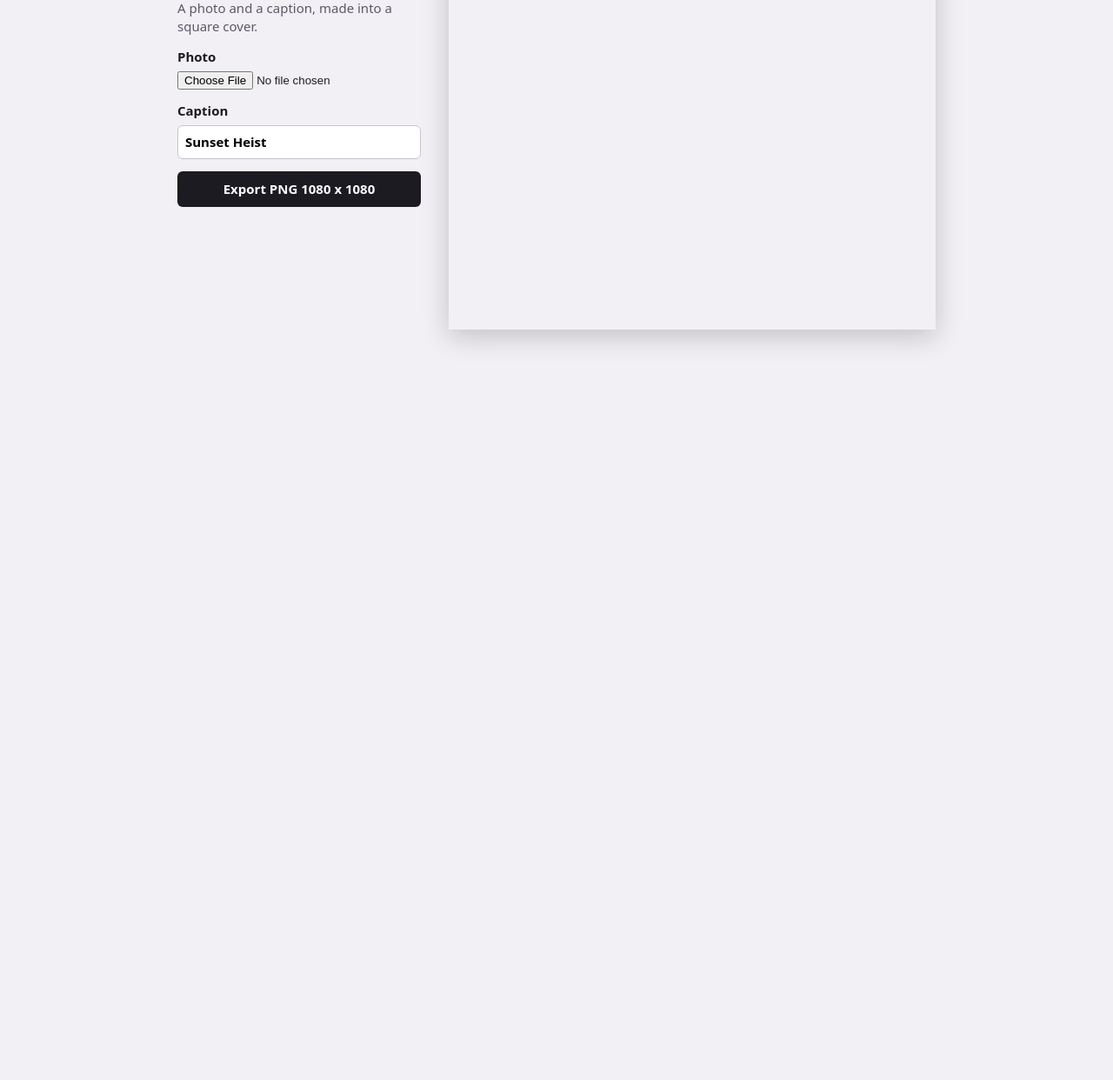
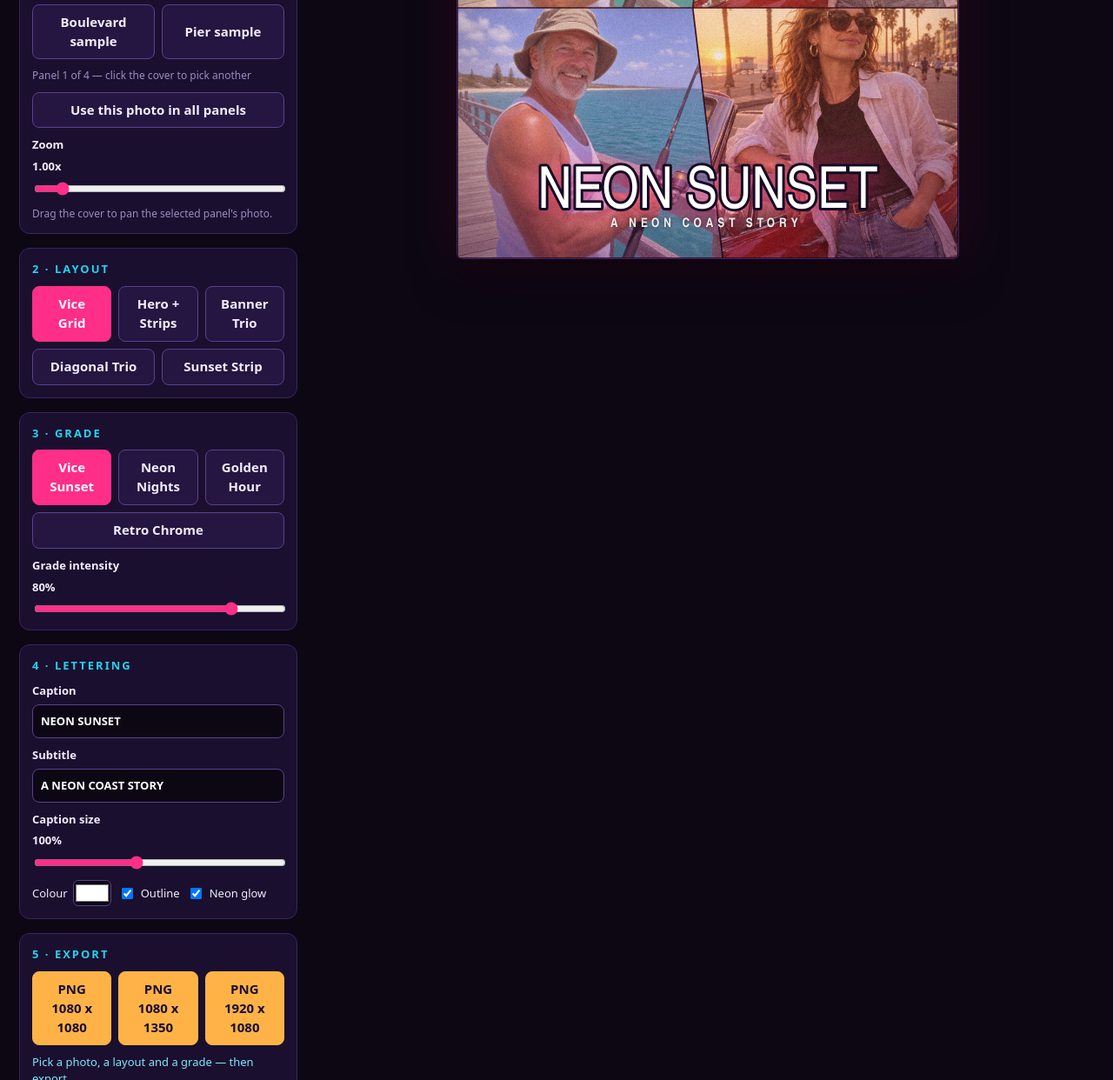
Before and after one commit to mrizki158/gta6-cover-art-01, a plain HTML site: page app/index.html in a window 1280 px wide. Shown: the part 301-1543 px from the top of the page at 87% size. Before the commit the page ends 800 px from the top, so only its background shows below. Drawn offline with Linux system fonts and the light colour scheme; a web font is replaced by a local one.

Commit message:
Studio page and dark neon styles with vendored Anton @font-face

```diff
--- a/app/index.html
+++ b/app/index.html
@@ -3,20 +3,76 @@
 <head>
 <meta charset="utf-8">
 <meta name="viewport" content="width=device-width, initial-scale=1">
-<title>Cover Snap</title>
+<title>Neon Sunset — GTA-style Cover Studio</title>
 <link rel="stylesheet" href="./style.css">
 </head>
 <body>
 <main class="app">
-  <section class="controls">
-    <h1>Cover Snap</h1>
-    <p>A photo and a caption, made into a square cover.</p>
-    <label>Photo <input id="photo" type="file" accept="image/*"></label>
-    <label>Caption <input id="caption" type="text" maxlength="40" value="Sunset Heist"></label>
-    <button id="export" type="button">Export PNG 1080 x 1080</button>
-    <p id="status" role="status"></p>
+  <section class="controls" aria-label="Cover controls">
+    <h1>Neon Sunset</h1>
+    <p class="tagline">Your photo + a caption, made into GTA-style multi-panel cover art. Original art only — no Rockstar logos, artwork or fonts. Photos stay on your machine.</p>
+
+    <section class="group">
+      <h2>1 · Photo</h2>
+      <label class="file">Upload your photo
+        <input id="photoFile" type="file" accept="image/*">
+      </label>
+      <p class="hint" id="photoName">Sample: pier.jpg</p>
+      <div class="row">
+        <button id="sample-boulevard" type="button">Boulevard sample</button>
+        <button id="sample-pier" type="button">Pier sample</button>
+      </div>
+      <p class="hint" id="panelLabel">Panel 1 of 4 — click the cover to pick another</p>
+      <div class="row">
+        <button id="photoAll" type="button">Use this photo in all panels</button>
+      </div>
+      <label>Zoom <span id="zoomVal">1.00x</span>
+        <input id="zoom" type="range" min="0.8" max="3" step="0.05" value="1">
+      </label>
+      <p class="hint">Drag the cover to pan the selected panel's photo.</p>
+    </section>
+
+    <section class="group">
+      <h2>2 · Layout</h2>
+      <div class="row wrap" id="layoutRow"></div>
+    </section>
+
+    <section class="group">
+      <h2>3 · Grade</h2>
+      <div class="row wrap" id="gradeRow"></div>
+      <label>Grade intensity <span id="intensityVal">80%</span>
+        <input id="intensity" type="range" min="0" max="1" step="0.05" value="0.8">
+      </label>
+    </section>
+
+    <section class="group">
+      <h2>4 · Lettering</h2>
+      <label>Caption
+        <input id="caption" type="text" maxlength="40" value="NEON SUNSET">
+      </label>
+      <label>Subtitle
+        <input id="subtitle" type="text" maxlength="48" value="A NEON COAST STORY">
+      </label>
+      <label>Caption size <span id="captionSizeVal">100%</span>
+        <input id="captionSize" type="range" min="0.6" max="1.6" step="0.05" value="1">
+      </label>
+      <div class="row">
+        <label class="inline">Colour <input id="captionColor" type="color" value="#ffffff"></label>
+        <label class="inline"><input id="outlineToggle" type="checkbox" checked> Outline</label>
+        <label class="inline"><input id="neonToggle" type="checkbox" checked> Neon glow</label>
+      </div>
+    </section>
+
+    <section class="group">
+      <h2>5 · Export</h2>
+      <div class="row wrap" id="exportRow"></div>
+      <p id="status" role="status">Pick a photo, a layout and a grade — then export.</p>
+    </section>
   </section>
-  <canvas id="cover" width="1080" height="1080" aria-label="The cover"></canvas>
+
+  <section class="preview" aria-label="Cover preview">
+    <canvas id="cover" width="900" height="900" aria-label="The cover"></canvas>
+  </section>
 </main>
 <script type="module" src="./src/main.js"></script>
 </body>
--- a/app/style.css
+++ b/app/style.css
@@ -1,12 +1,47 @@
-html, body { margin: 0; height: 100%; background: #f2f0f4; color: #1d1b22; font: 15px/1.4 system-ui, sans-serif; }
-.app { display: flex; gap: 32px; align-items: center; justify-content: center; height: 100%; padding: 24px; box-sizing: border-box; }
-.controls { display: flex; flex-direction: column; gap: 14px; width: 280px; }
-.controls h1 { margin: 0; font-size: 28px; }
-.controls p { margin: 0; color: #5c5866; }
-label { display: flex; flex-direction: column; gap: 6px; font-weight: 600; }
-input[type=text] { font: inherit; padding: 8px; border: 1px solid #c9c4d1; border-radius: 6px; }
-button { font: inherit; font-weight: 700; padding: 10px; border: 0; border-radius: 6px; background: #1d1b22; color: #fff; cursor: pointer; }
-canvas { width: min(70vh, 60vw); height: min(70vh, 60vw); box-shadow: 0 8px 30px rgba(0, 0, 0, 0.2); }
+@font-face {
+  font-family: 'Anton';
+  font-style: normal;
+  font-weight: 400;
+  font-display: swap;
+  src: url('./fonts/Anton-Regular.woff2') format('woff2');
+}
+
+* { box-sizing: border-box; }
+html, body { margin: 0; min-height: 100%; background: #0d0714; color: #f3ecff; font: 15px/1.45 system-ui, sans-serif; }
+.app { display: flex; gap: 28px; align-items: flex-start; justify-content: center; padding: 22px; }
+.controls { width: 320px; flex: none; display: flex; flex-direction: column; gap: 16px; }
+.controls h1 { margin: 0; font-family: 'Anton', sans-serif; font-size: 34px; letter-spacing: 1px; color: #ffb347; text-shadow: 0 0 18px rgba(255, 46, 136, 0.55); }
+.tagline { margin: 0; color: #c9b8e8; font-size: 13px; }
+.group { background: #1a0f2e; border: 1px solid #3a2361; border-radius: 12px; padding: 14px; display: flex; flex-direction: column; gap: 10px; }
+.group h2 { margin: 0; font-size: 13px; letter-spacing: 2px; text-transform: uppercase; color: #22d3ee; }
+label { display: flex; flex-direction: column; gap: 6px; font-weight: 600; font-size: 13px; }
+label.inline { flex-direction: row; align-items: center; gap: 6px; font-weight: 400; }
+input[type=text] { font: inherit; padding: 9px; border: 1px solid #5b3f8f; border-radius: 8px; background: #0d0714; color: #fff; }
+input[type=range] { width: 100%; accent-color: #ff2e88; }
+input[type=color] { width: 44px; height: 30px; padding: 0; border: 1px solid #5b3f8f; border-radius: 6px; background: #0d0714; }
+input[type=file] { font: inherit; font-weight: 400; }
+button { font: inherit; font-weight: 700; padding: 9px 12px; border: 1px solid #5b3f8f; border-radius: 8px; background: #241640; color: #f3ecff; cursor: pointer; }
+button:hover { border-color: #ff2e88; }
+button.toggle.active { background: #ff2e88; border-color: #ff2e88; color: #fff; }
+button.export { background: #ffb347; border-color: #ffb347; color: #1a0f2e; }
+button.export:hover { filter: brightness(1.1); }
+.row { display: flex; gap: 8px; }
+.row.wrap { flex-wrap: wrap; }
+.row button { flex: 1; }
+.hint { margin: 0; color: #9d8bc2; font-size: 12px; }
+#status { margin: 0; color: #7ee7ff; font-size: 13px; min-height: 1.4em; }
+.preview { flex: 1; display: flex; justify-content: center; position: sticky; top: 22px; }
+canvas#cover { width: min(72vh, 62vw); height: min(72vh, 62vw); border-radius: 6px; box-shadow: 0 0 0 1px #3a2361, 0 18px 50px rgba(0, 0, 0, 0.6), 0 0 60px rgba(255, 46, 136, 0.18); cursor: crosshair; touch-action: none; }
+
+/* Screenshot mode: the cover alone, filling the frame. */
 body.shot-cover .controls { display: none; }
-body.shot-cover .app { padding: 0; }
-body.shot-cover canvas { width: 100vw; height: 100vh; box-shadow: none; }
+body.shot-cover .app { padding: 0; gap: 0; }
+body.shot-cover .preview { position: static; }
+body.shot-cover canvas#cover { width: 100vw; height: 100vh; border-radius: 0; box-shadow: none; cursor: default; }
+
+@media (max-width: 900px) {
+  .app { flex-direction: column; align-items: stretch; }
+  .controls { width: auto; }
+  .preview { position: static; }
+  canvas#cover { width: 100%; height: auto; }
+}
```
